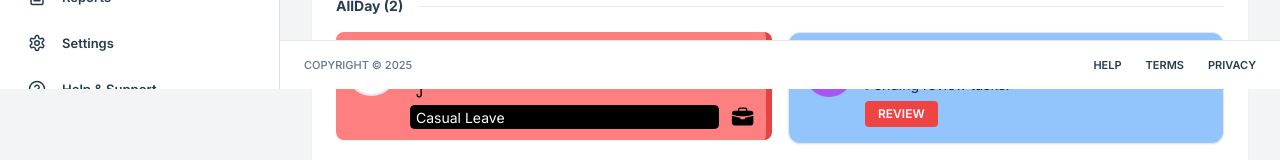
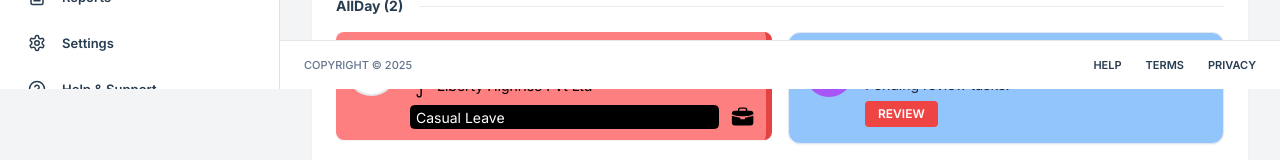
Before and after one commit to soumya85/webpanelEasyDo, a React (Vite) app: page /todays-schedule in a window 1280 px wide. Shown: the part 711-871 px from the top of the page. Built offline with nearby package versions, Linux system fonts and the light colour scheme; grey boxes are pictures that could not be loaded; the HTML template or start-up script is replaced by a standard one.

Commit message:
Add missing company name section to leave card
cgen-985687aad6ac4e80a90d8d7343cf5ec9

```diff
--- a/src/components/TaskCard.tsx
+++ b/src/components/TaskCard.tsx
@@ -53,6 +53,17 @@ export function TaskCard({ task, className }: TaskCardProps) {
           </div>
           <div className="text-red-600 text-[8px] font-bold">ALERT</div>
         </div>
+        {/* Company Logo */}
+        <img
+          src="https://23eae969f9844ba7a8dd3ccbf85706ea-6528478202b346e795a886180.fly.dev/logo-main.png"
+          alt="company logo"
+          className="absolute w-[51px] h-[52px] flex-shrink-0 object-contain"
+          style={{
+            left: "10px",
+            top: "12px",
+          }}
+        />
+
         {/* Title */}
         <div
           className="absolute flex flex-col justify-center flex-shrink-0"
@@ -71,16 +82,23 @@ export function TaskCard({ task, className }: TaskCardProps) {
           You are on leave
         </div>
 
-        {/* Company Logo */}
-        <img
-          src="https://23eae969f9844ba7a8dd3ccbf85706ea-6528478202b346e795a886180.fly.dev/logo-main.png"
-          alt="company logo"
-          className="absolute w-[51px] h-[52px] flex-shrink-0 object-contain"
+        {/* Company Name */}
+        <div
+          className="absolute flex flex-col justify-center flex-shrink-0"
           style={{
-            left: "10px",
-            top: "12px",
+            width: "418px",
+            height: "31px",
+            left: "101px",
+            top: "38px",
+            color: "#000",
+            fontFamily: "Inter",
+            fontSize: "14px",
+            fontWeight: "400",
+            lineHeight: "normal",
           }}
-        />
+        >
+          Liberty Highrise Pvt Ltd
+        </div>
 
         {/* Casual Leave Badge */}
         <div
```
